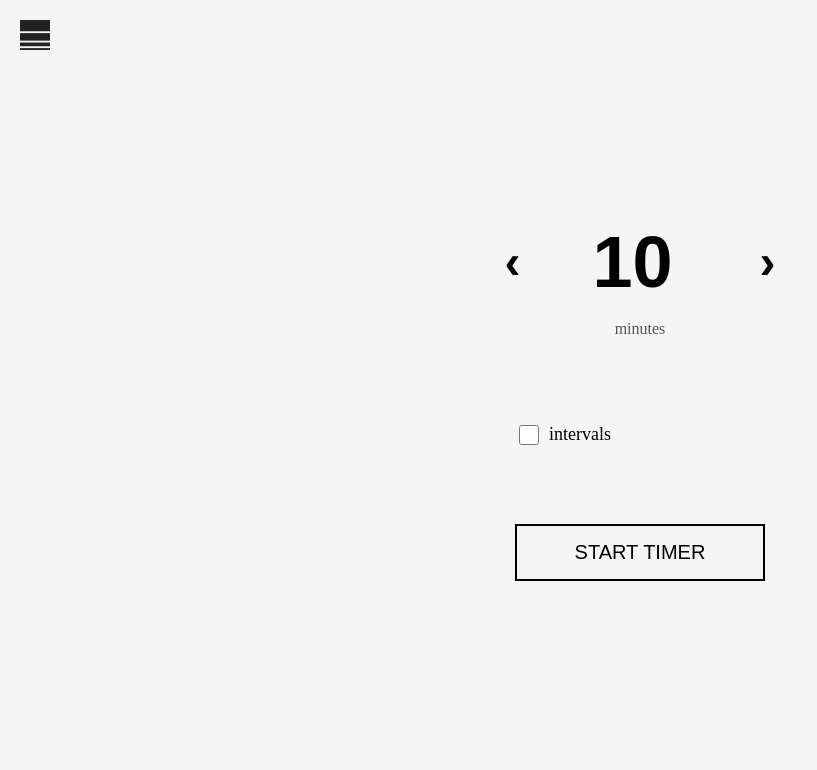
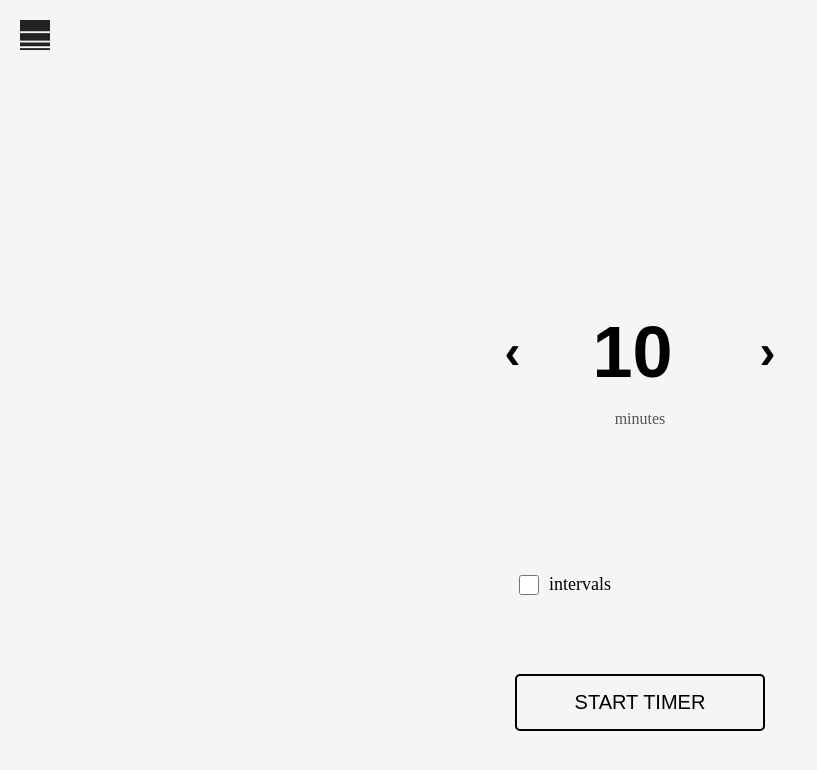
Before and after one commit to philipalgebrink/fordjupning-ux-ui, a Vue app in the folder interval-app/: page /set-timer in a window 1280 px wide. Shown: the top 770 px of the page, without its empty margins (0-817 px from the left). Built offline with nearby package versions, Linux system fonts and the light colour scheme.

Commit message:
Updated SetTimer
* Updated design and layout

```diff
--- a/interval-app/src/components/SetTimer.vue
+++ b/interval-app/src/components/SetTimer.vue
@@ -104,7 +104,7 @@ export default {
   flex-direction: column;
   justify-content: center;
   align-items: center;
-  height: 100vh;
+  height: 130vh;
   width: 100vw;
   background-color: #f5f5f5;
   position: relative;
@@ -160,11 +160,10 @@ export default {
   align-items: flex-start;
   width: 100%;
   max-width: 250px;
-  margin-top: 68px;
+  margin-top: 128px;
 }
 
 .interval-options {
-  margin-bottom: 20px;
   display: flex;
   flex-direction: column;
   align-items: flex-start;
@@ -189,10 +188,12 @@ input[type="checkbox"] {
   padding: 15px 40px;
   font-size: 20px;
   border: 2px solid #000;
+  border-radius: 5px;
   background-color: transparent;
   cursor: pointer;
   display: inline-block;
   align-self: flex-start;
   width: 100%;
+  margin-top: 20px;
 }
 </style>
```
